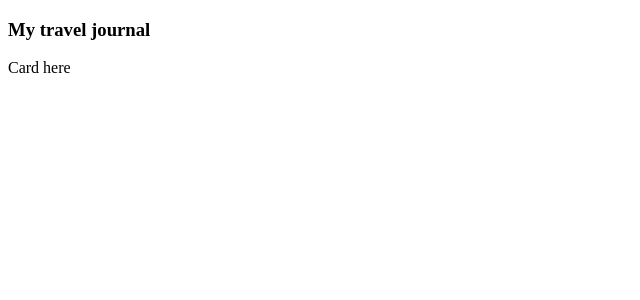
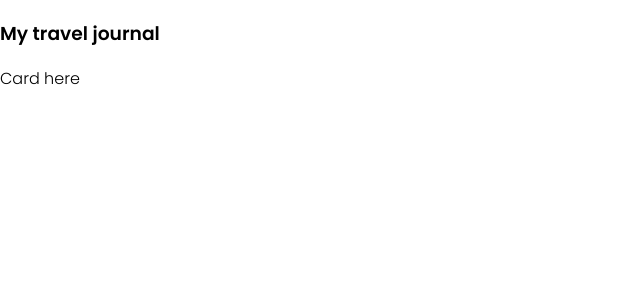
Before and after one commit to Elikibs/travel-journal, a React (Vite) app: page / in a window 1280 px wide. Shown: the top 300 px of the page, without its empty margins (0-640 px from the left). Built offline with nearby package versions, Linux system fonts and the light colour scheme.

Commit message:
body styling

```diff
--- a/src/styles.css
+++ b/src/styles.css
@@ -0,0 +1,4 @@
+body{
+    margin: auto;
+    font-family: 'Poppins', sans-serif;
+}
```
